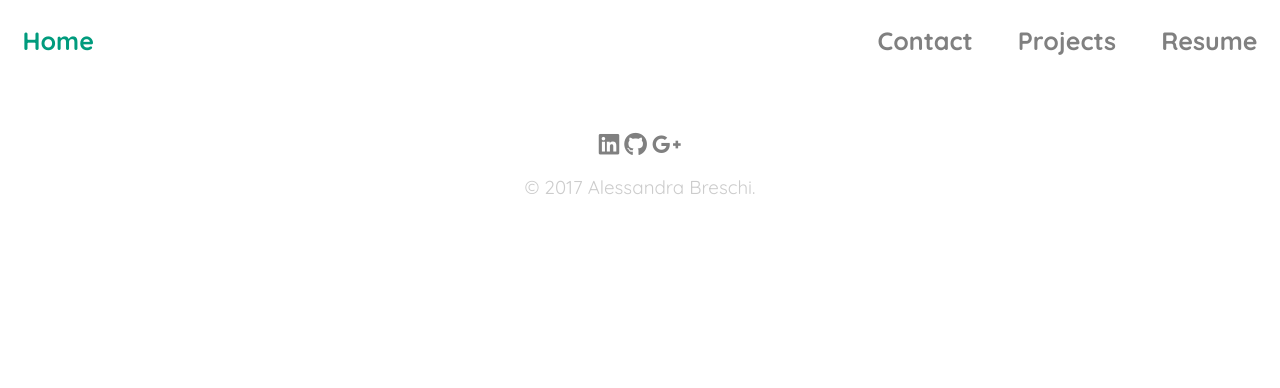
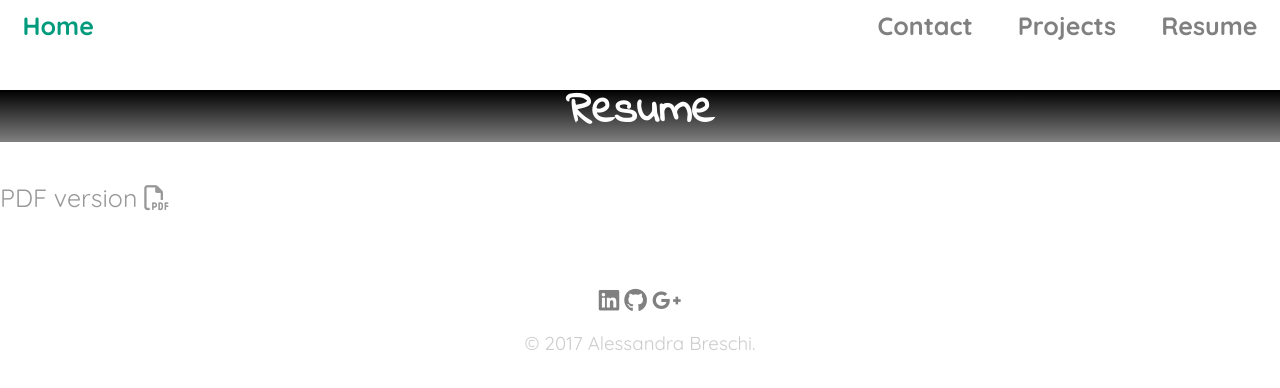
Before and after one commit to abreschi/abreschi.github.io, a plain HTML site: page resume.html in a window 1280 px wide. Drawn offline with Linux system fonts and the light colour scheme; a web font is replaced by a local one.

Commit message:
resume header

```diff
--- a/css/main.css
+++ b/css/main.css
@@ -85,6 +85,19 @@ h2 {
   border-color: black;
 }
 
+/**********************************
+PAGE: RESUME
+**********************************/
+
+.page-title {
+  padding-top: 3em;
+}
+
+.page-title-bg {
+//  background-image: radial-gradient(center, black, grey, transparent 90%),
+//	url('../img/resume-laptop.jpg');
+  background-image: linear-gradient(black, grey);
+}
 
 /**********************************
 HEADING
--- a/resume.html
+++ b/resume.html
@@ -10,7 +10,7 @@
     <link href="https://fonts.googleapis.com/css?family=Indie+Flower|Quicksand:400,700" rel="stylesheet">
     <link rel="stylesheet" href="css/main.css">
     <link rel="stylesheet" href="css/responsive.css">
-    <meta name="viewport" content=width=device-width, initial-scale=1.0">
+    <meta name="viewport" content="width=device-width, initial-scale=1.0">
   </head>
   <body>
     <header class="clearfix">
@@ -39,7 +39,7 @@
 
       <div class="page-title">
         <div class="page-title-bg" id="resume-title-bg">
-          <h1>Alessandra Breschi</h1>
+          <h1>Resume</h1>
         </div>
       </div>
     </header>
@@ -47,6 +47,7 @@
     <div id="resume-wrapper">
 
 	  <div id="resume-pdf">
+		<p>PDF version <i class="fa fa-file-pdf-o"></i></p>
 	  </div>
 
       <section id="Experience">
```
Also changed, not shown: index.html (+1 -1 lines).
